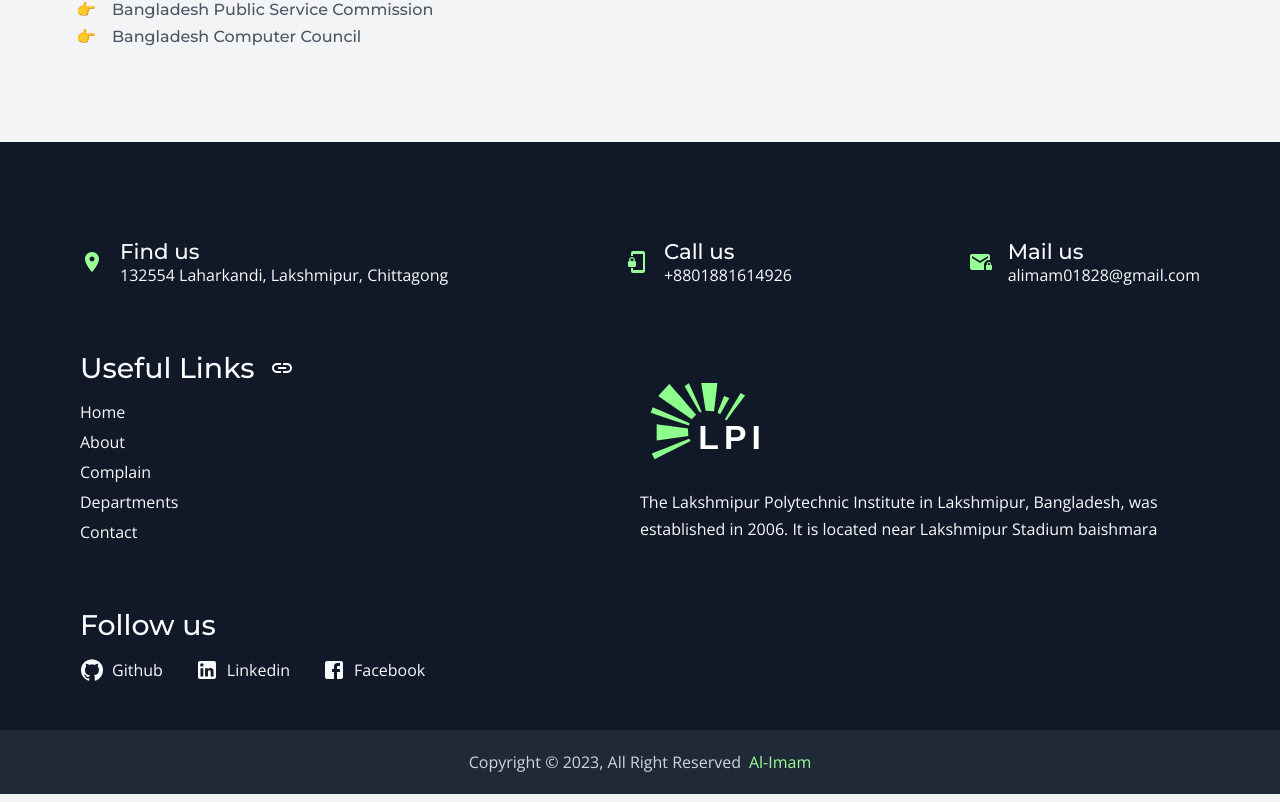
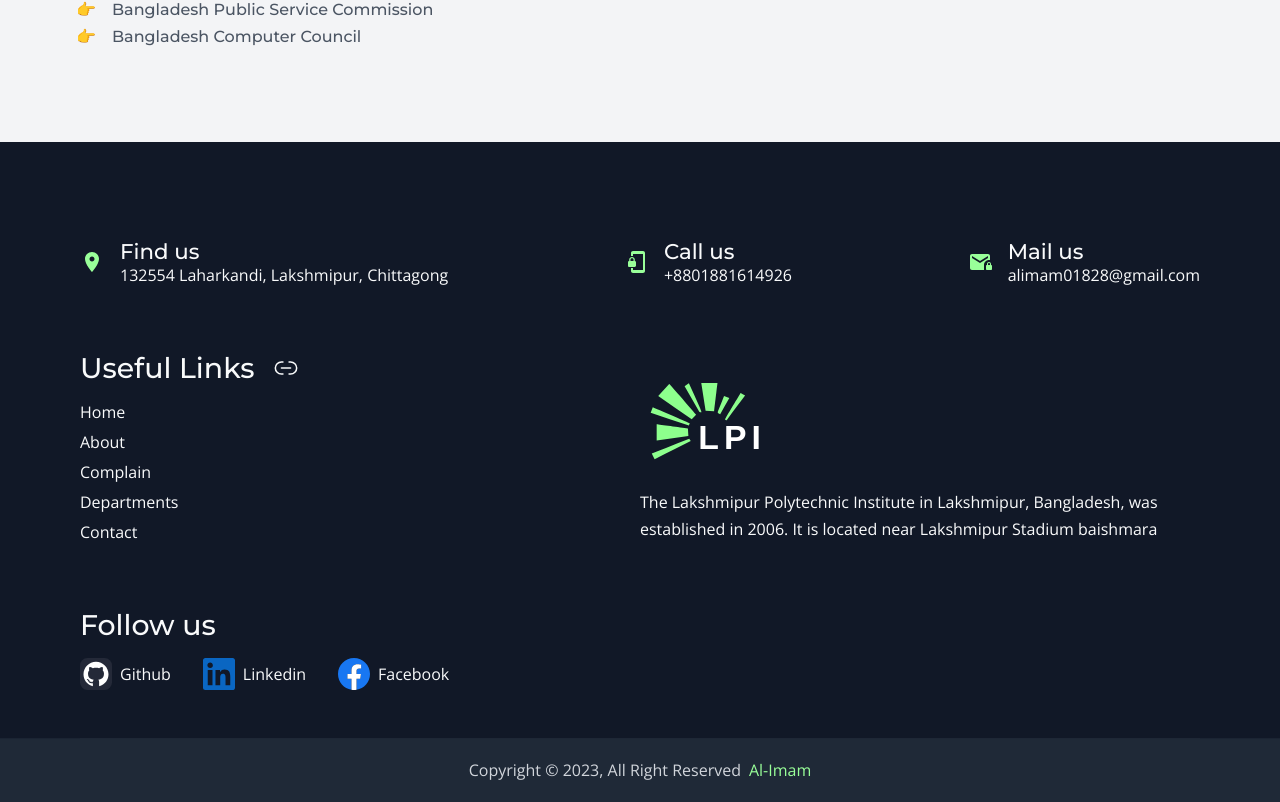
Before and after one commit to al-imam/lpi, a React (Vite) app: page /facilities/open-library in a window 1280 px wide. Shown: the part 1329-2131 px from the top of the page. Built offline with nearby package versions, Linux system fonts and the light colour scheme.

Commit message:
replace mui icons with own svg

```diff
--- a/src/components/Footer/Footer.jsx
+++ b/src/components/Footer/Footer.jsx
@@ -1,9 +1,6 @@
 import ContactInfo from "./ContactInfo/ContactInfo";
 
-import GitHubIcon from "@mui/icons-material/GitHub";
-import LinkedInIcon from "@mui/icons-material/LinkedIn";
-import FacebookIcon from "@mui/icons-material/Facebook";
-import LinkIcon from "@mui/icons-material/Link";
+import { LinkIcon, FacebookIcon, LinkedinIcon, GithubIcon } from "@svg";
 
 import classes from "./footer.module.css";
 import logo from "/assets/logo_.svg";
@@ -55,7 +52,7 @@ function Footer() {
                 href="https://github.com/al-imam"
                 className={classes.socialItem}
               >
-                <GitHubIcon />
+                <GithubIcon />
                 Github
               </a>
             </li>
@@ -64,7 +61,7 @@ function Footer() {
                 href="https://www.linkedin.com/in/alimam"
                 className={classes.socialItem}
               >
-                <LinkedInIcon />
+                <LinkedinIcon />
                 Linkedin
               </a>
             </li>
```
